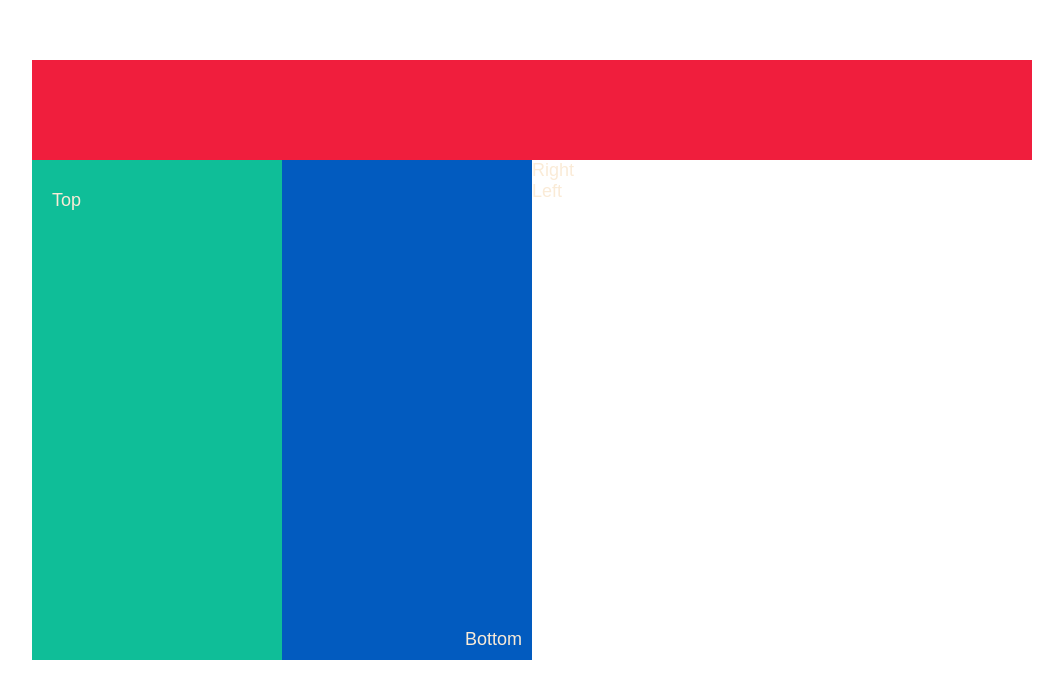
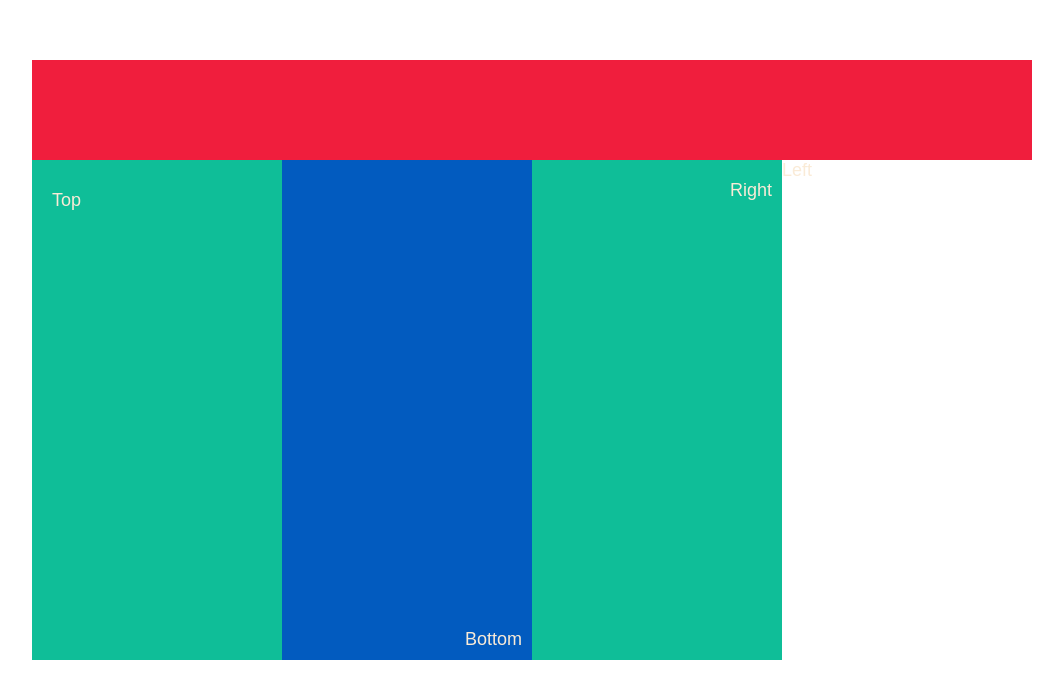
Before and after one commit to vieyraurena/display-float-position, a plain HTML site: page index.html in a window 1280 px wide. Shown: the part 140-838 px from the top of the page, without its empty margins (108-1171 px from the left). Drawn offline with Linux system fonts and the light colour scheme.

Commit message:
Agrego clase right con su respectiva modificación

```diff
--- a/css/styles.css
+++ b/css/styles.css
@@ -38,3 +38,17 @@
   bottom: 10px;
   right: 10px;
 }
+
+.right {
+  float: left;
+  background-color:  #0fbe98;;
+  height: 500px;
+  width: 250px;
+  position: relative;
+}
+
+.element-right {
+  position: absolute;
+  right: 10px;
+  top: 20px;
+}
```
